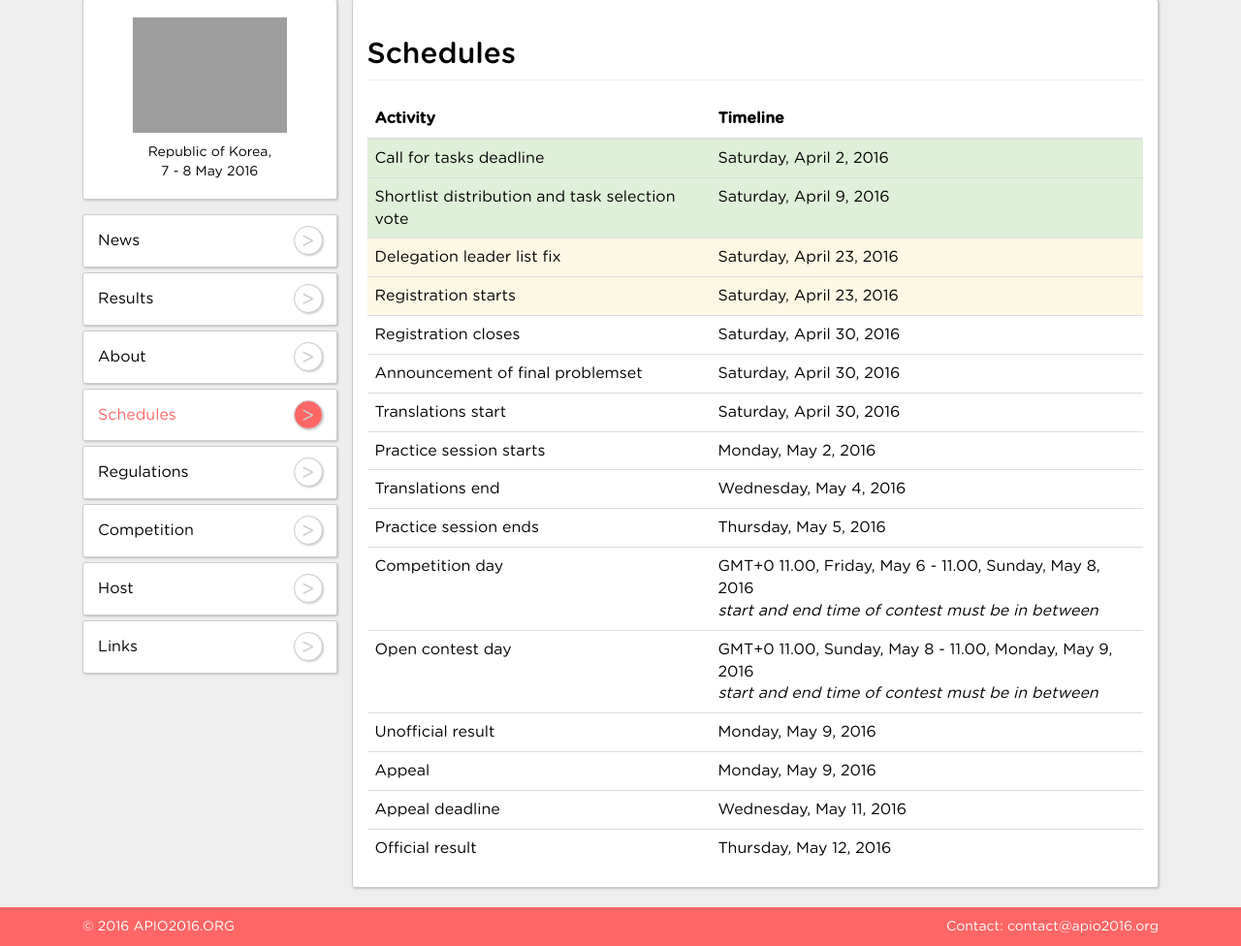
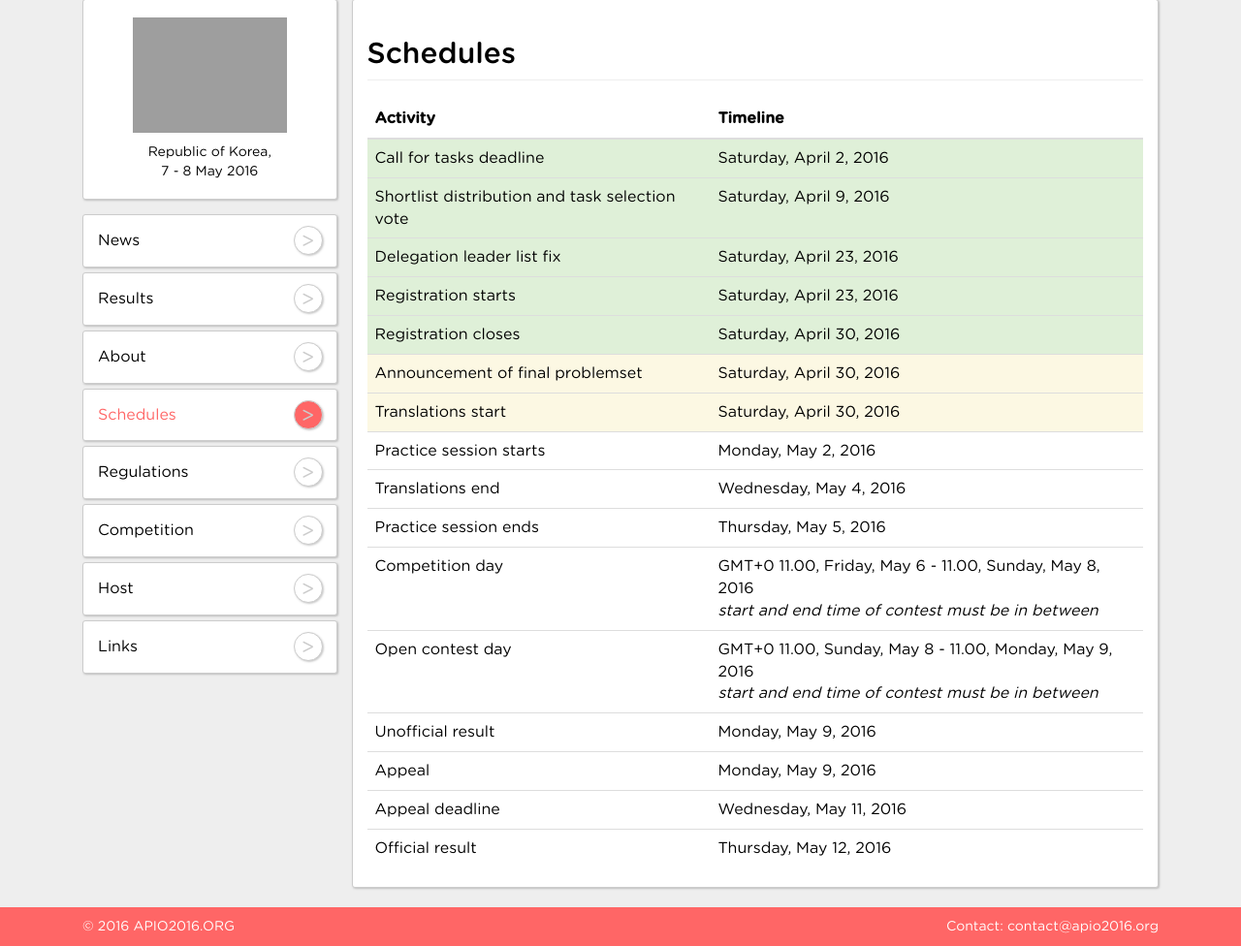
Before and after one commit to apio-2016/apio2016-web, a Django app: page /schedules/ in a window 1280 px wide. Shown: the part 114-1090 px from the top of the page at 97% size. Run offline with Django 3.2, Linux system fonts and the light colour scheme; some web fonts are replaced; grey boxes are pictures that could not be loaded.

Commit message:
Schedule updated

```diff
--- a/templates/schedules.html
+++ b/templates/schedules.html
@@ -33,23 +33,23 @@
                                                     <td>Shortlist distribution and task selection vote</td>
                                                     <td>Saturday, April 9, 2016</td>
                                                 </tr>
-                                                <tr class="warning">
+                                                <tr class="success">
                                                     <td>Delegation leader list fix</td>
                                                     <td>Saturday, April 23, 2016</td>
                                                 </tr>
-                                                <tr class="warning">
+                                                <tr class="success">
                                                     <td>Registration starts</td>
                                                     <td>Saturday, April 23, 2016</td>
                                                 </tr>
-                                                <tr>
+                                                <tr class="success">
                                                     <td>Registration closes</td>
                                                     <td>Saturday, April 30, 2016</td>
                                                 </tr>
-                                                <tr>
+                                                <tr class="warning">
                                                     <td>Announcement of final problemset</td>
                                                     <td>Saturday, April 30, 2016</td>
                                                 </tr>
-                                                <tr>
+                                                <tr class="warning">
                                                     <td>Translations start</td>
                                                     <td>Saturday, April 30, 2016</td>
                                                 </tr>
```
